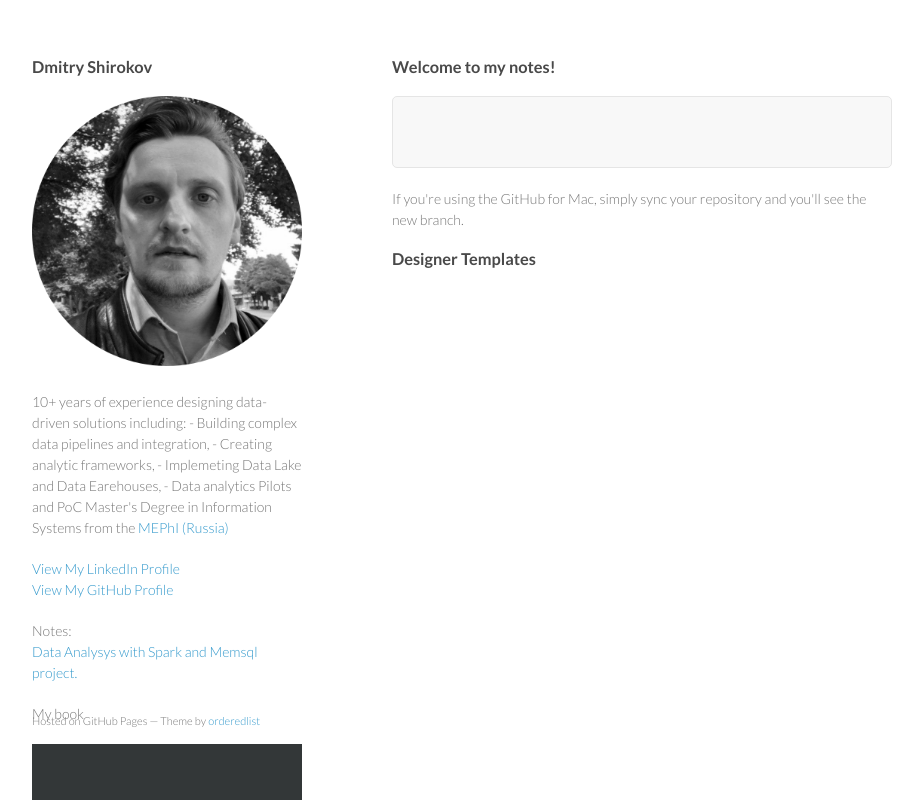
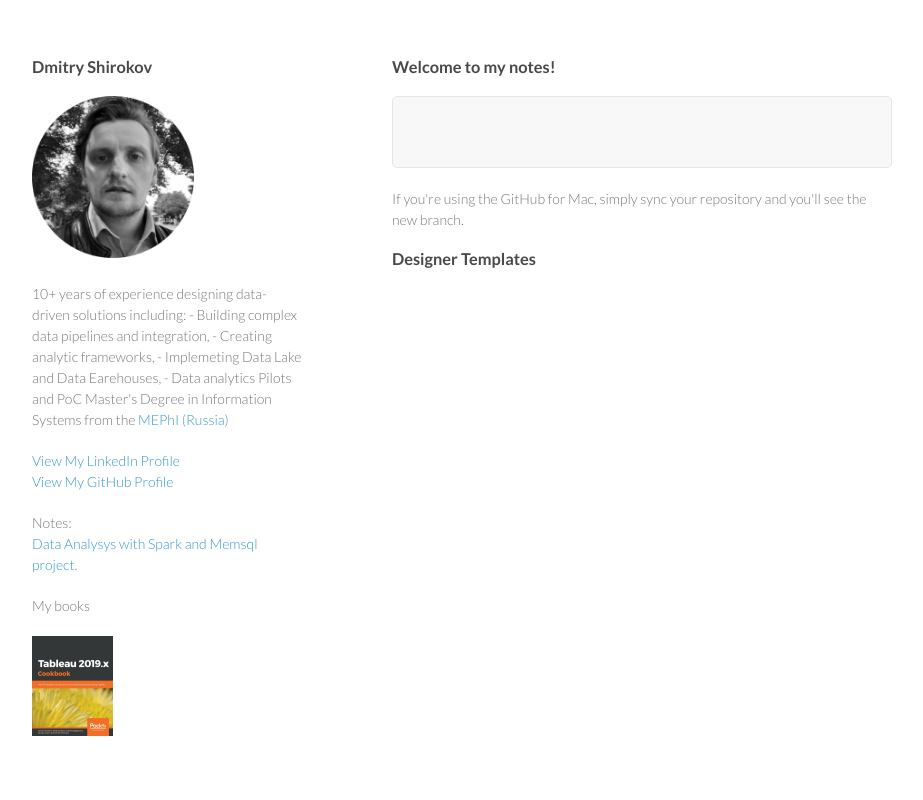
Before and after one commit to anothernoise/anothernoise.github.com, a plain HTML site: page index.html in a window 1280 px wide. Shown: the whole page, without its empty margins (178-1101 px from the left). Drawn offline with Linux system fonts and the light colour scheme.

Commit message:
fixed tags

```diff
--- a/index.html
+++ b/index.html
@@ -18,7 +18,7 @@
         <h3>Dmitry Shirokov</h3>
 
         <p>
-          <img src="/images/profile.png">
+          <img src="./images/profile.png" style="width: 60%; height: 60%">
         </p>
 
         <p>10+ years of  experience designing data-driven solutions
@@ -42,8 +42,11 @@
         Notes:
         <p class="view"><a href="http://anothernoise.github.io/spark_memsql_prj.html">Data Analysys with Spark and Memsql project.</a></p>
 
-        <p> My book </p>
-        <p><img src="/images/tableau_book.jpeg">
+        <p> My books </p>
+        <p>
+        <a href="https://www.amazon.ca/Tableau-2019-x-Cookbook-end-end/dp/1789533384/">
+          <img src="./images/tableau_book.jpeg" alt="HTML tutorial" style="width: 30%; height: 30%">
+        </a>
         </p>
 
       </header>
@@ -66,7 +69,7 @@
 
 </section>
       <footer>
-        <p><small>Hosted on GitHub Pages &mdash; Theme by <a href="https://github.com/orderedlist">orderedlist</a></small></p>
+        <p><small> </small></p>
       </footer>
     </div>
     <script src="javascripts/scale.fix.js"></script>
```
Also changed, not shown: 1 other file.
